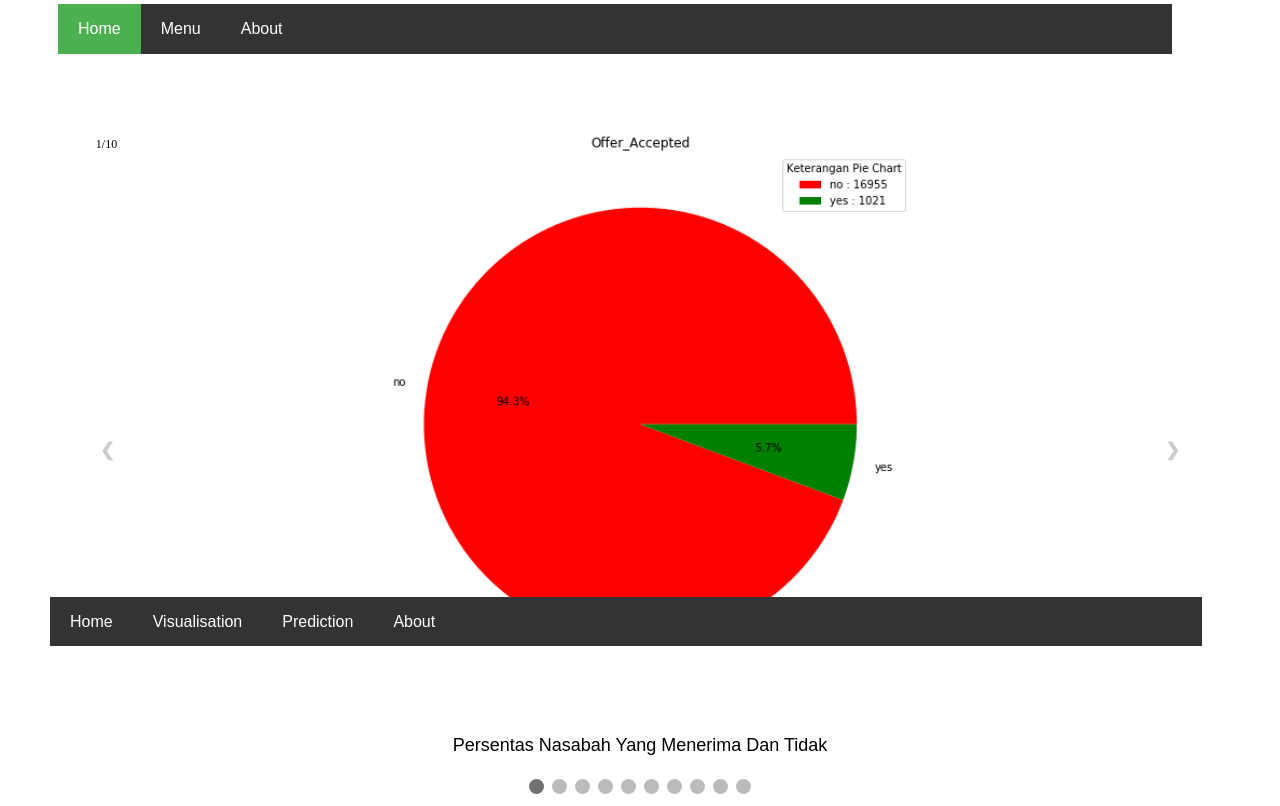
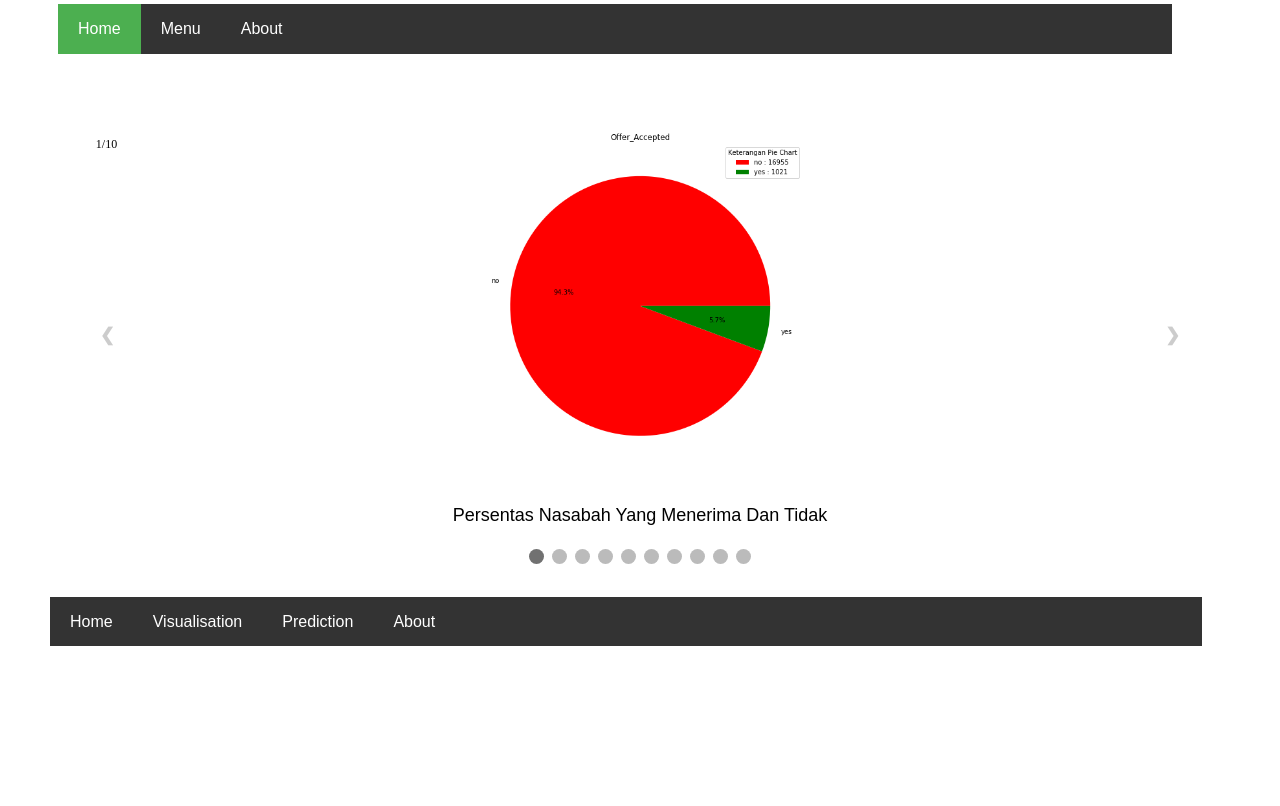
Before and after one commit to x-conx/Purwadhika_Projct_Finale, a plain HTML site: page templates/visual.html in a window 1280 px wide. Shown: the part 79-885 px from the top of the page. After the commit the page ends 800 px from the top, so only its background shows below. Drawn offline with Linux system fonts and the light colour scheme.

Commit message:
screenshot

```diff
--- a/templates/visual.html
+++ b/templates/visual.html
@@ -263,7 +263,7 @@
   <div class="slideshow-container">
     <div class="mySlides">
       <div class="numbertext">1/10</div>
-      <img src="http://localhost:4000/gallery/pic6.png" width="50%">
+      <img src="http://localhost:4000/gallery/pic6.png" width="30%">
       <div class="text">Persentas Nasabah Yang Menerima Dan Tidak</div>
     </div>
     <div class="mySlides">
```
Also changed, not shown: presentation pic/Screenshot (101).png (added), presentation pic/Screenshot (102).png (added), presentation pic/Screenshot (103).png (added), presentation pic/Screenshot (104).png (added), presentation pic/Screenshot (105).png (added).
